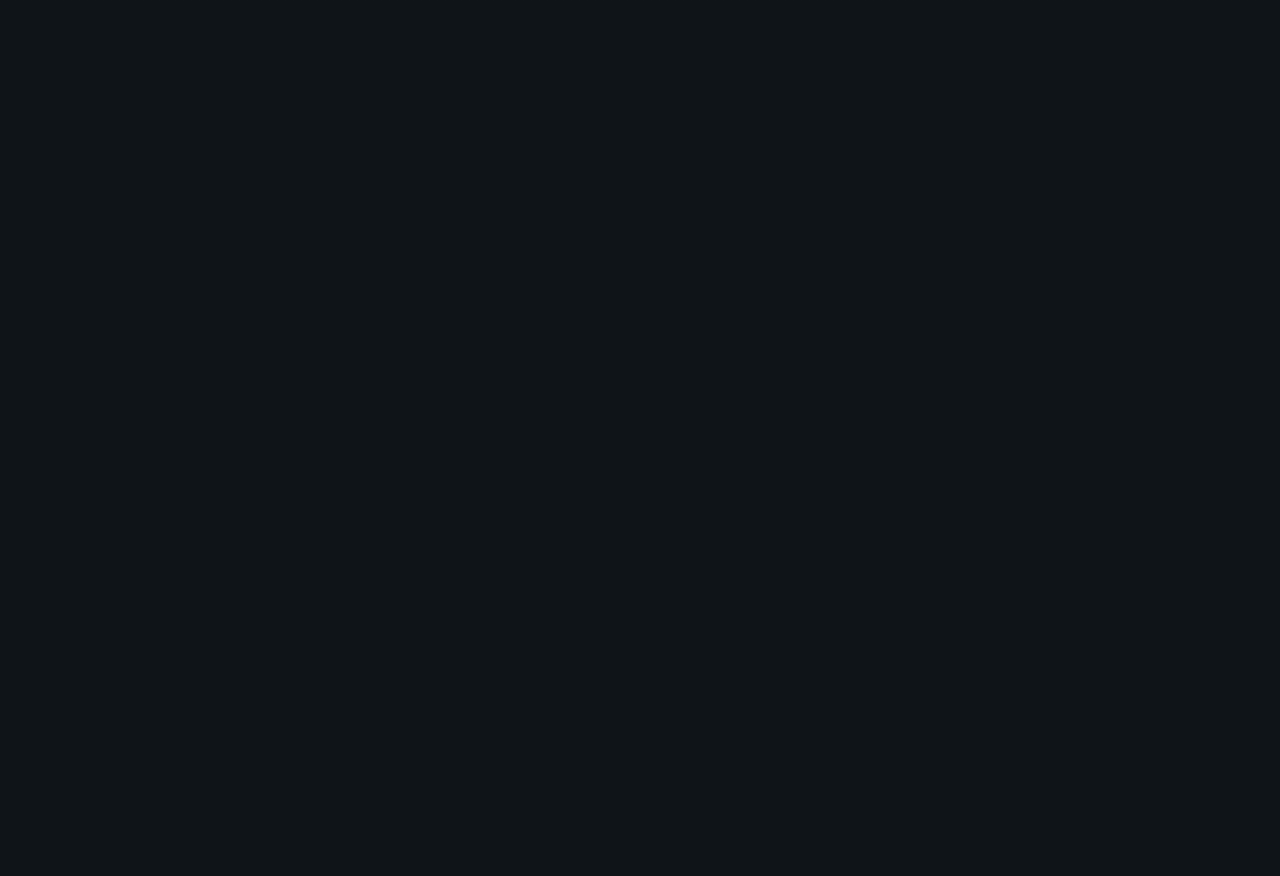
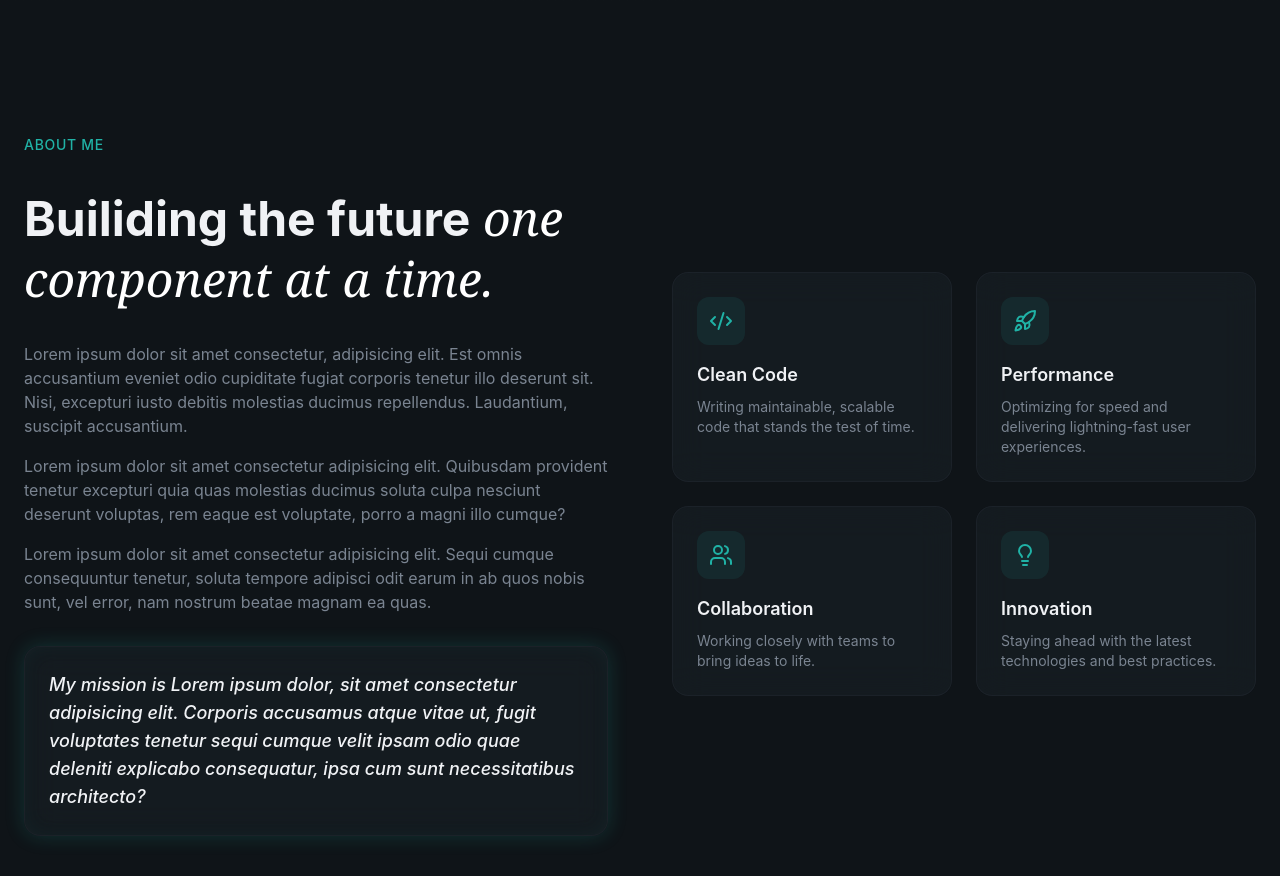
Before and after one commit to aagustopa/portfoliov2, a React (Vite) app: page / in a window 1280 px wide. Shown: the part 1040-1916 px from the top of the page. Before the commit the page ends 1044 px from the top, so only its background shows below. Built offline with nearby package versions, Linux system fonts and the light colour scheme.

Commit message:
about section done

```diff
--- a/src/layout/Navbar.jsx
+++ b/src/layout/Navbar.jsx
@@ -67,11 +67,12 @@ export const Navbar = () => {
                             <a
                                 href={link.href}
                                 key={index}
+                                onClick={() => setIsMobileMenuOpen(false)}
                                 className="text-lg text-muted-foreground hover:text-foreground py-2">
                                 {link.label}
                             </a>
                         ))}
-                        <Button size="sm">Contact Me</Button>
+                        <Button onClick={() => setIsMobileMenuOpen(false)} size="sm" >Contact Me</Button>
                     </div>
                 </div>
             )}
--- a/src/sections/About.jsx
+++ b/src/sections/About.jsx
@@ -1,3 +1,72 @@
+import { Code2, Rocket, Users, Lightbulb } from 'lucide-react';
+
+const highlights = [
+    {
+        icon: Code2,
+        title: "Clean Code",
+        description:
+            "Writing maintainable, scalable code that stands the test of time.",
+    },
+    {
+        icon: Rocket,
+        title: "Performance",
+        description:
+            "Optimizing for speed and delivering lightning-fast user experiences.",
+    },
+    {
+        icon: Users,
+        title: "Collaboration",
+        description: "Working closely with teams to bring ideas to life.",
+    },
+    {
+        icon: Lightbulb,
+        title: "Innovation",
+        description:
+            "Staying ahead with the latest technologies and best practices.",
+    },
+];
+
+
 export const About = () => {
-    return <section></section>;
+    return (
+        <section id="about" className="py-32 relative overflow-hidden">
+            <div className="container mx-auto px-6 relative z-10">
+                <div className="grid lg:grid-cols-2 gap-16 items-center">
+                    {/* left column */}
+                    <div className="space-y-8">
+                        <div className="animate-fade-in">
+                            <span className="text-secundary-foreground text-sm font-medium tracking-wider uppercase">About Me</span>
+                        </div>
+                        <h2 className="text-4xl md:text-5xl font-bold leading-tight animate-fade-in animation-delay-100 text-secondary-foreground">
+                            Builiding the future
+                            <span className="font-serif italic font-normal text-white">
+                                {" "} one component at a time.
+                            </span>
+                        </h2>
+                        <div className="space-y-4 text-muted-foreground animate-fade-in animation-delay-200">
+                            <p>Lorem ipsum dolor sit amet consectetur, adipisicing elit. Est omnis accusantium eveniet odio cupiditate fugiat corporis tenetur illo deserunt sit. Nisi, excepturi iusto debitis molestias ducimus repellendus. Laudantium, suscipit accusantium.</p>
+                            <p>Lorem ipsum dolor sit amet consectetur adipisicing elit. Quibusdam provident tenetur excepturi quia quas molestias ducimus soluta culpa nesciunt deserunt voluptas, rem eaque est voluptate, porro a magni illo cumque?</p>
+                            <p>Lorem ipsum dolor sit amet consectetur adipisicing elit. Sequi cumque consequuntur tenetur, soluta tempore adipisci odit earum in ab quos nobis sunt, vel error, nam nostrum beatae magnam ea quas.</p>
+                        </div>
+                        <div className="glass rounded-2xl p-6 glow-border animate-fade-in animate-delay-300">
+                            <p className="text-lg font-medium italic text-foreground">My mission is Lorem ipsum dolor, sit amet consectetur adipisicing elit. Corporis accusamus atque vitae ut, fugit voluptates tenetur sequi cumque velit ipsam odio quae deleniti explicabo consequatur, ipsa cum sunt necessitatibus architecto?</p>
+                        </div>
+                    </div>
+                    {/* right colum - highlights */}
+                    <div className="grid sm:grid-cols-2 gap-6">
+                        {highlights.map((item, index) => (
+                            <div key={index} className="glass p-6 rounded-2xl animate-fade-in" style={{ animationDelay: `${(index + 1) * 100}ms` }}>
+                                <div className='w-12 h-12 rounded-xl bg-primary/10 flex items-center justify-center mb-4 hover:bg-primary/20'>
+                                    <item.icon className='w-6 h-6 text-primary' />
+                                </div>
+                                <h3 className='text-lg font-semibold mb-2'>{item.title}</h3>
+                                <p className='text-sm text-muted-foreground'>{item.description}</p>
+                            </div>
+                            // <span key={index}>{item.description}</span>
+                        ))}
+                    </div>
+                </div>
+            </div>
+        </section>
+    );
 }
```
